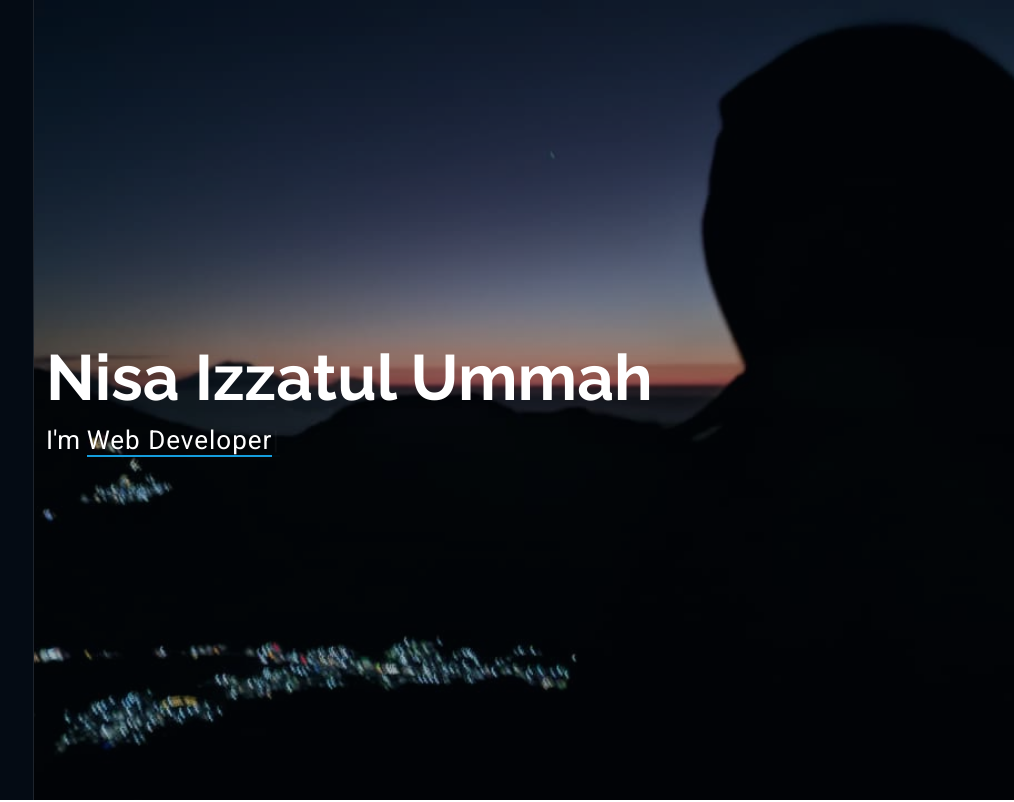
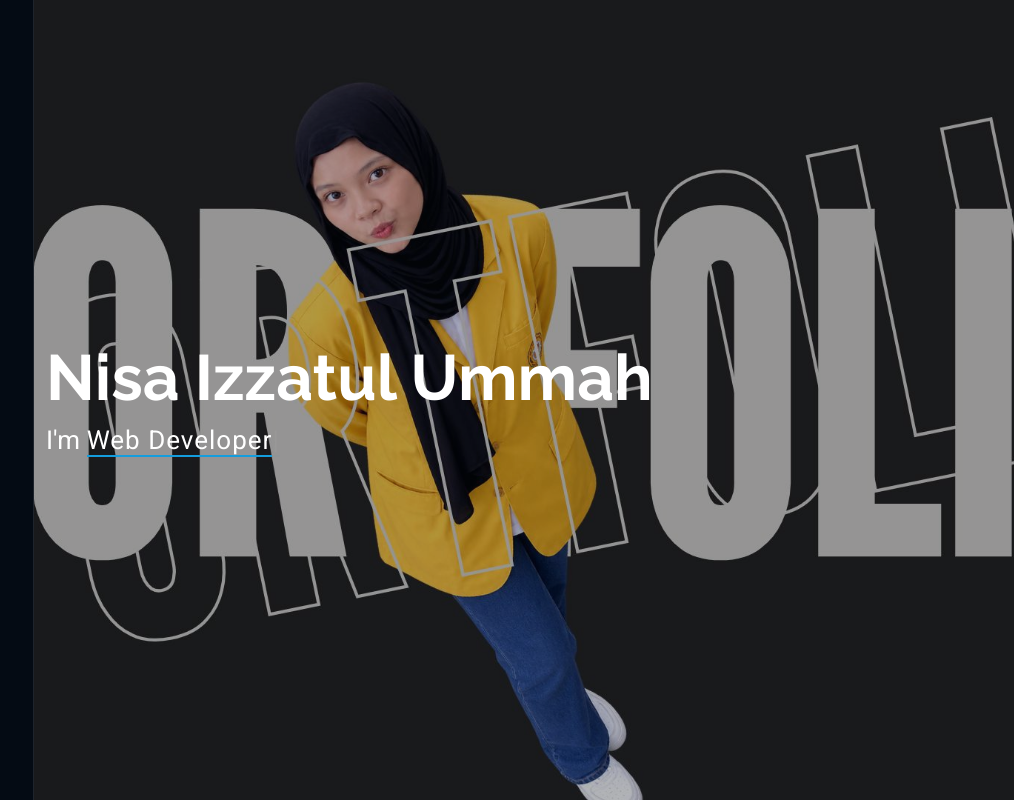
Before and after one commit to nsaizza29/Portofolio, a plain HTML site: page index.html in a window 1280 px wide. Shown: the top 802 px of the page, 266-1280 px from the left. Drawn offline with Linux system fonts and the light colour scheme.

Commit message:
porto izza

```diff
--- a/index.html
+++ b/index.html
@@ -90,7 +90,7 @@
     <!-- Hero Section -->
     <section id="hero" class="hero section dark-background">
 
-      <img src="assets/img/hero.jpeg" alt="" data-aos="fade-in" class="">
+      <img src="assets/img/hero.jpg" alt="" data-aos="fade-in" class="">
 
       <div class="container" data-aos="fade-up" data-aos-delay="100">
         <h2>Nisa Izzatul Ummah</h2>
```
Also changed, not shown: assets/img/hero.jpeg (deleted), assets/img/hero.jpg (added).
